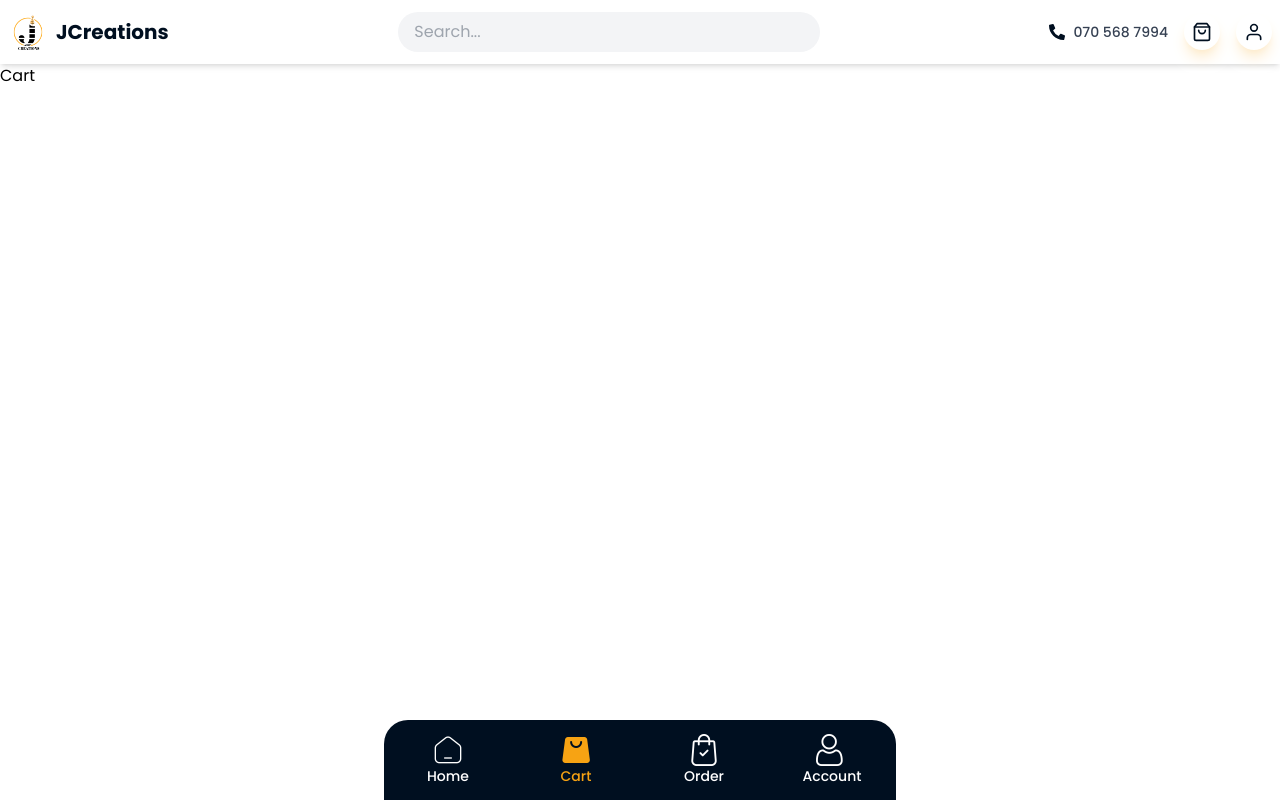
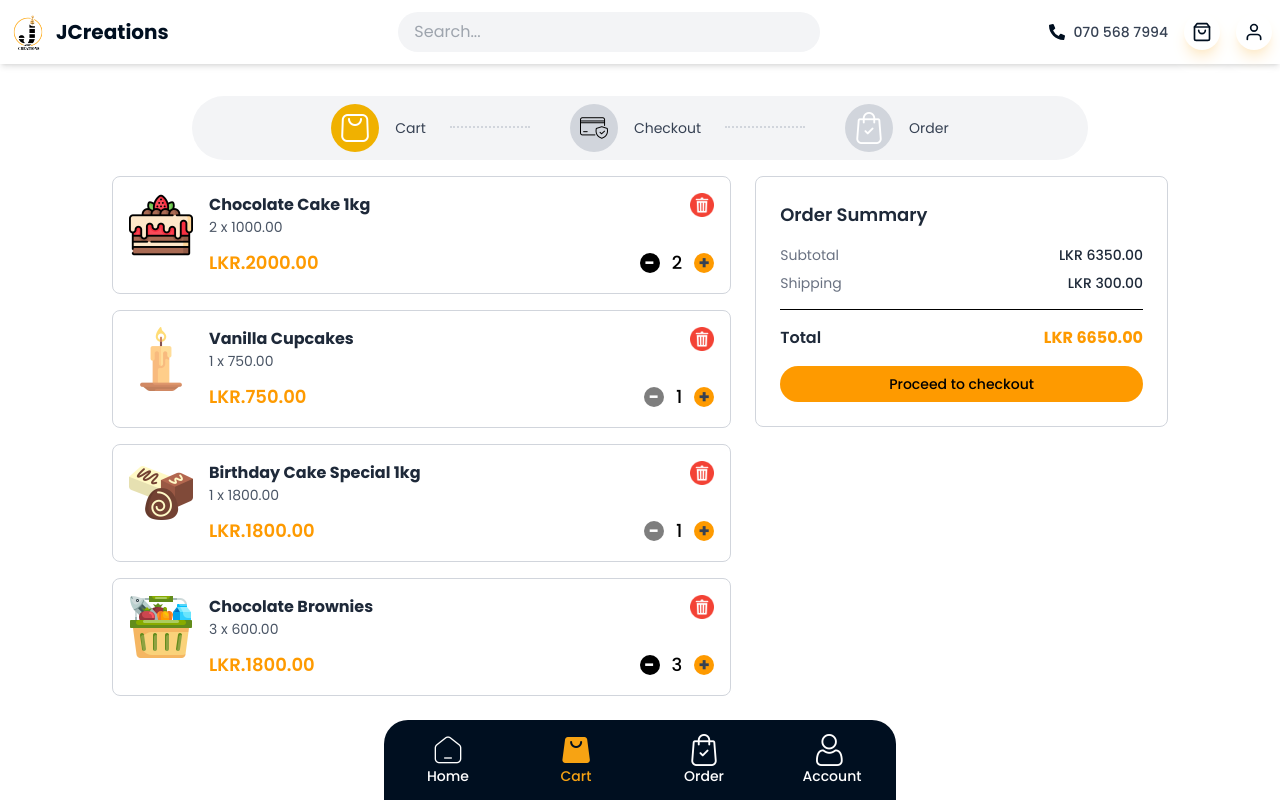
Before and after one commit to Bimalsha/jcreations, a React (Vite) app: page /cart in a window 1280 px wide. Shown: the top 800 px of the page. Built offline with nearby package versions, Linux system fonts and the light colour scheme.

Commit message:
Revert "Dev matheesha"

```diff
--- a/src/client/pages/Cart.jsx
+++ b/src/client/pages/Cart.jsx
@@ -1,13 +1,222 @@
-import React from 'react'
+import React, { useState } from 'react'
 import BottomNavigator from "../component/BottomNavigator.jsx";
 import Header from "../component/Header.jsx";
+import CartNavigator from '../component/utils/CartNavigator.jsx';
+import CartItemDemo from '../component/utils/CartItemDemo.jsx';
+import OrderSummary from '../component/utils/OrderSummery.jsx';
+import Additionalnotes from '../component/utils/AdditionalNotes.jsx';
+import DeliveryInfo from '../component/utils/DeliveryInfo.jsx';
+import PaymentMethodSelector from '../component/utils/PaymentMethodSelector.jsx';
+import OrderConfirmed from '../component/utils/OrderConfirmed.jsx';
 
 function Cart() {
+
+    // Sample cart items
+    const [cartItems, setCartItems] = useState([
+        {
+            id: 1,
+            name: "Chocolate Cake 1kg",
+            price: 1000,
+            quantity: 2,
+            image: "/public/category/cake.svg",
+        },
+        {
+            id: 2,
+            name: "Vanilla Cupcakes",
+            price: 750,
+            quantity: 1,
+            image: "/public/category/candle.svg",
+        },
+        {
+            id: 3,
+            name: "Birthday Cake Special 1kg",
+            price: 1800,
+            quantity: 1,
+            image: "/public/category/chocolate.svg",
+        },
+        {
+            id: 4,
+            name: "Chocolate Brownies",
+            price: 600,
+            quantity: 3,
+            image: "/public/category/basket.svg",
+        },
+    ]);
+
+    // Replace showCartItems with currentStep to track all three stages
+    const [currentStep, setCurrentStep] = useState(1);
+
+    // Add state for login status and popup
+    const [isLoggedIn, setIsLoggedIn] = useState(false);
+    const [showLoginPopup, setShowLoginPopup] = useState(false);
+
+    const handleRemove = (id) => {
+        setCartItems(cartItems.filter((item) => item.id !== id));
+    };
+
+    const handleIncreaseQuantity = (id) => {
+        setCartItems(
+            cartItems.map((item) =>
+                item.id === id ? { ...item, quantity: item.quantity + 1 } : item
+            )
+        );
+    };
+
+    const handleDecreaseQuantity = (id) => {
+        setCartItems(
+            cartItems.map((item) =>
+                item.id === id && item.quantity > 1
+                    ? { ...item, quantity: item.quantity - 1 }
+                    : item
+            )
+        );
+    };
+
+    // Calculate order summary values
+    const subtotal = cartItems.reduce((total, item) => total + (item.price * item.quantity), 0);
+    const shipping = 300; // Fixed shipping cost
+    const total = subtotal + shipping;
+
+    const handleCheckout = () => {
+        if (currentStep === 1) {
+            // Check if user is logged in
+            if (!isLoggedIn) {
+                setShowLoginPopup(true);
+                return;
+            }
+            // Move from cart to check out
+            setCurrentStep(2);
+            console.log("Proceeding to checkout with items:", cartItems);
+        } else if (currentStep === 2) {
+            // Move from checkout to order confirmation
+            setCurrentStep(3);
+            console.log("Order confirmed:", cartItems);
+            // Add order confirmation logic here
+        }
+    };
+
+    const handleBackToCart = () => {
+        setCurrentStep(1);
+    };
+
+    const handleLoginRedirect = () => {
+        // Redirect to login page
+        console.log("Redirecting to login page");
+        // Implementation would depend on your routing setup
+        // window.location.href = '/login';
+        setShowLoginPopup(false);
+    };
+
+    const handleContinueAsGuest = () => {
+        setShowLoginPopup(false);
+        setCurrentStep(2);
+        console.log("Continuing as guest");
+    };
+
+    const handleClosePopup = () => {
+        setShowLoginPopup(false);
+    };
+
     return (
         <div>
+            <main className="w-full">
+                <CartNavigator currentStep={currentStep} />
+                {currentStep === 1 && (
+                    // Original layout for cart view
+                    <div className="max-w-7xl mx-auto flex flex-col md:flex-row gap-4 md:gap-6 px-4 py-6 pt-28 md:p-28">
+                        <div className="w-full md:w-3/5 transition-all duration-300 ease-in-out">
+                            <CartItemDemo
+                                cartItems={cartItems}
+                                onRemove={handleRemove}
+                                onIncreaseQuantity={handleIncreaseQuantity}
+                                onDecreaseQuantity={handleDecreaseQuantity}
+                            />
+                        </div>
+                        <div className="w-full md:w-2/5">
+                            <OrderSummary
+                                subtotal={subtotal}
+                                shipping={shipping}
+                                total={total}
+                                onCheckout={handleCheckout}
+                                isCheckout={false}
+                            />
+                        </div>
+                    </div>
+                )}
 
+                {currentStep === 2 && (
+                    // Restructured layout for checkout
+                    <div className="max-w-7xl mx-auto px-4 py-6 pt-28 md:p-28 transition-all duration-300 ease-in-out">
+                        <div className="flex justify-start items-center mb-4">
+                            <button
+                                onClick={handleBackToCart}
+                                className="text-amber-500 hover:text-amber-300 flex items-center"
+                            >
+                                <svg xmlns="http://www.w3.org/2000/svg" className="h-5 w-5 mr-1" viewBox="0 0 20 20" fill="currentColor">
+                                    <path fillRule="evenodd" d="M12.707 5.293a1 1 0 010 1.414L9.414 10l3.293 3.293a1 1 0 01-1.414 1.414l-4-4a1 1 0 010-1.414l4-4a1 1 0 011.414 0z" clipRule="evenodd" />
+                                </svg>
+                                Back to Cart
+                            </button>
+                        </div>
+                        <div className="flex flex-col md:flex-row gap-4 md:gap-6">
+                            <div className="w-full md:w-3/5 space-y-4">
+                                <DeliveryInfo />
+                                <PaymentMethodSelector />
+                                <Additionalnotes />
+                            </div>
+                            <div className="w-full md:w-2/5 mt-4 md:mt-0">
+                                <OrderSummary
+                                    subtotal={subtotal}
+                                    shipping={shipping}
+                                    total={total}
+                                    onCheckout={handleCheckout}
+                                    isCheckout={true}
+                                />
+                            </div>
+                        </div>
+                    </div>
+                )}
 
-            <div>Cart</div>
+                {currentStep === 3 && (
+                    // Order confirmation hih
+                    <div className="max-w-7xl mx-auto px-4 py-10 pt-20 md:p-20 transition-all duration-300 ease-in-out">
+                        <OrderConfirmed />
+                    </div>
+                )}
+
+                {/* Login Popup */}
+                {showLoginPopup && (
+                    <div className="fixed inset-0 backdrop-blur-sm z-50 flex items-center justify-center p-3 md:p-4">
+                        <div className="bg-white rounded-2xl shadow-2xl shadow-amber-400 p-4 md:p-6 w-full max-w-md animate-fade-in border border-gray-200 relative">
+                            <button
+                                onClick={handleClosePopup}
+                                className="absolute top-2 right-2 text-red-500 hover:text-red-400 transition-colors"
+                            >
+                                <svg xmlns="http://www.w3.org/2000/svg" className="h-5 w-5 md:h-6 md:w-6" fill="none" viewBox="0 0 24 24" stroke="currentColor">
+                                    <path strokeLinecap="round" strokeLinejoin="round" strokeWidth={2} d="M6 18L18 6M6 6l12 12" />
+                                </svg>
+                            </button>
+                            <div className="mb-4 md:mb-6 mt-2 md:mt-4">
+                                <img src="public/carticons/Good Idea Icon.png" className="w-12 h-12 md:w-16 md:h-16 mx-auto mb-3 md:mb-4" alt="Idea Icon" />
+                            </div>
+                            <div className="flex flex-col gap-3">
+                                <button
+                                    onClick={handleLoginRedirect}
+                                    className="w-full bg-black hover:bg-amber-500 hover:text-black text-white font-medium py-3 md:py-4 px-3 md:px-4 rounded-md transition-colors focus:outline-none focus:ring-2 focus:ring-amber-300 text-sm md:text-base"
+                                >
+                                    Log In for Best Experience
+                                </button>
+                                <button
+                                    onClick={handleContinueAsGuest}
+                                    className="w-full bg-white hover:bg-amber-500 hover:text-black text-amber-500 border-2 border-amber-500 font-medium py-3 md:py-4 px-3 md:px-4 rounded-md transition-colors focus:outline-none focus:ring-2 focus:ring-gray-300 text-sm md:text-base"
+                                >
+                                    Checkout without Logging In
+                                </button>
+                            </div>
+                        </div>
+                    </div>
+                )}
+            </main>
         </div>
     )
 }
--- a/src/client/pages/Order.jsx
+++ b/src/client/pages/Order.jsx
@@ -5,12 +5,14 @@ import Orders from "../component/Orders.jsx";
 
 function Order() {
     return (
-        <section className="pt-16 px-32 lg:pt12">
+        <section className="pt-16 lg:pt-12 flex justify-center">
+            <div className={' max-w-7xl px-2 w-full'}>
             <div>
                 <h1 className={'text-2xl'}>Orders</h1>
                 <h6>Check out what you’ve ordered before and reorder your favorites!</h6>
             </div>
             <Orders/>
+            </div>
         </section>
     )
 }
```
